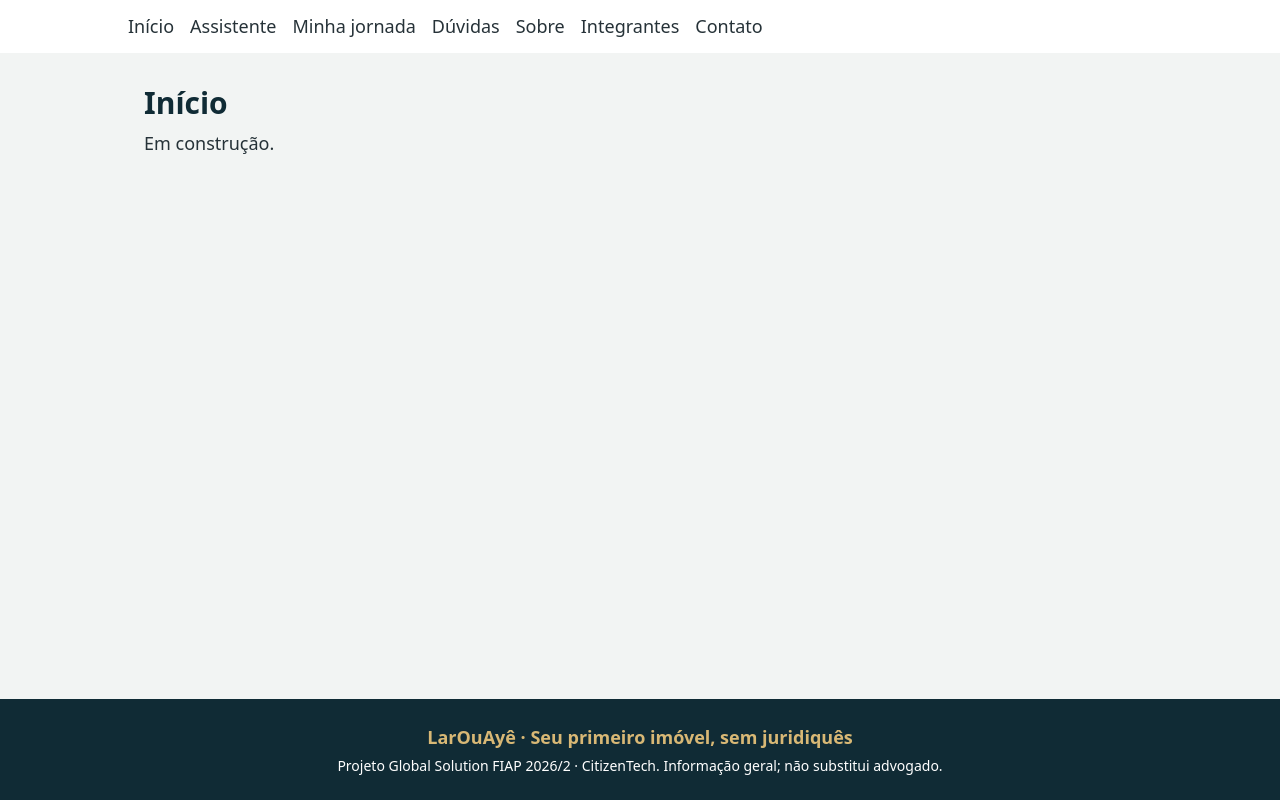
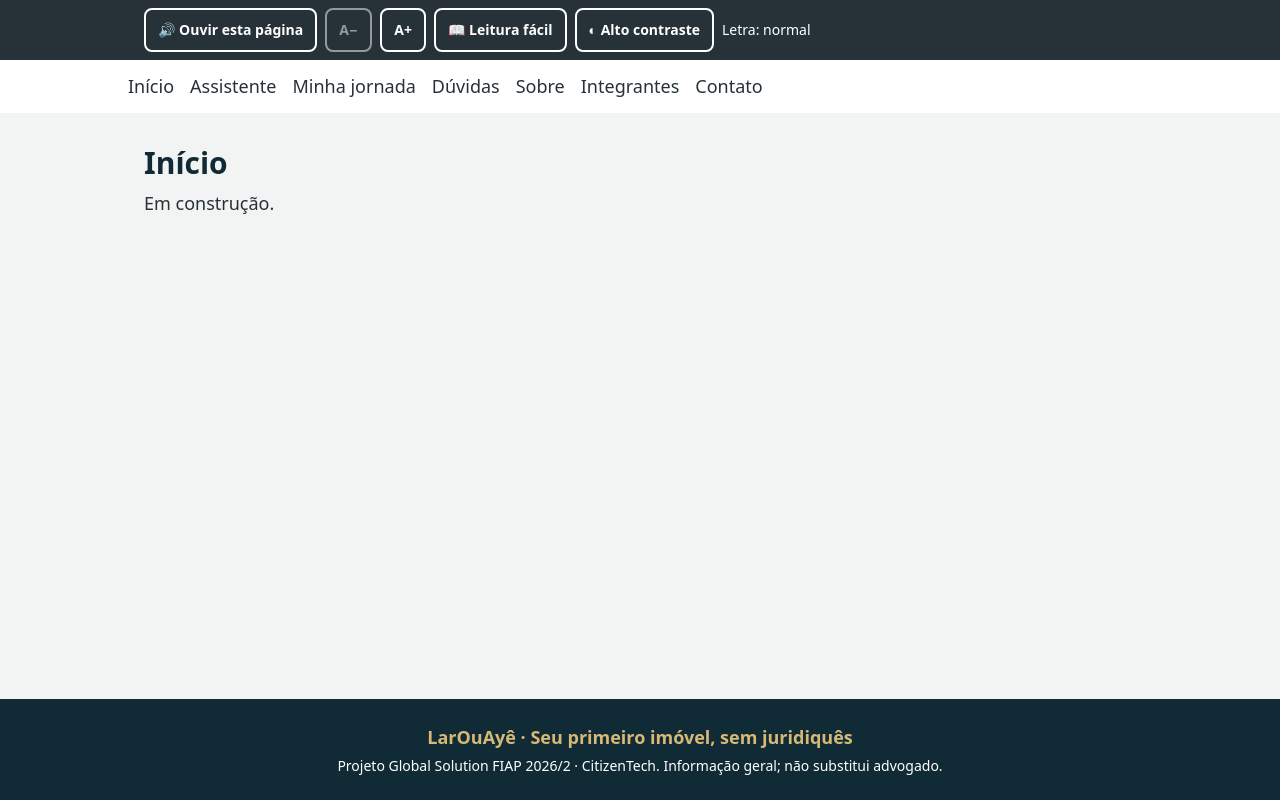
Before and after one commit to Jonatanfeitosa/larouaye-front-java, a React (Vite) app: page / in a window 1280 px wide. Built offline with nearby package versions, Linux system fonts and the light colour scheme; no server answers.

Commit message:
feat(acessibilidade): implementa barra de acessibilidade com voz e ajustes visuais

```diff
--- a/src/components/BarraAcessibilidade.tsx
+++ b/src/components/BarraAcessibilidade.tsx
@@ -1,4 +1,54 @@
-//(Provisória para criação do Components): Jonatan substituir pela barra de acessibilidade real.
+
+import { useAcessibilidade } from '../contexts/AcessibilidadeContext'
+import { useLeituraEmVoz } from '../hooks/useLeituraEmVoz'
+
+// Barra no topo de todas as páginas: tamanho da letra e leitura em voz alta da página.
 export function BarraAcessibilidade() {
-  return null
+  const { fonte, aumentarFonte, diminuirFonte, leituraFacil, altoContraste, alternarLeituraFacil, alternarAltoContraste } =
+    useAcessibilidade()
+  const { suportado, falando, falar, parar } = useLeituraEmVoz()
+
+  function lerPagina() {
+    const texto = document.getElementById('conteudo')?.innerText ?? ''
+    falar(texto)
+  }
+
+  const botao =
+    'min-h-11 rounded-lg border-2 border-white px-3 text-sm font-semibold hover:bg-white/15 disabled:opacity-50'
+
+  return (
+    <div className="bg-grafite text-white">
+      <div
+        role="group"
+        aria-label="Recursos de acessibilidade"
+        className="mx-auto flex max-w-5xl flex-wrap items-center gap-2 px-4 py-2"
+      >
+        {suportado && (
+          <button
+            type="button"
+            className={botao}
+            aria-pressed={falando}
+            onClick={falando ? parar : lerPagina}
+          >
+            {falando ? '⏹ Parar a leitura' : '🔊 Ouvir esta página'}
+          </button>
+        )}
+        <button type="button" className={botao} onClick={diminuirFonte} disabled={fonte === 'normal'}>
+          A−<span className="sr-only"> Diminuir letra</span>
+        </button>
+        <button type="button" className={botao} onClick={aumentarFonte} disabled={fonte === 'maior'}>
+          A+<span className="sr-only"> Aumentar letra</span>
+        </button>
+        <button type="button" className={botao} aria-pressed={leituraFacil} onClick={alternarLeituraFacil}>
+          📖 Leitura fácil
+        </button>
+        <button type="button" className={botao} aria-pressed={altoContraste} onClick={alternarAltoContraste}>
+          ◐ Alto contraste
+        </button>
+        <span className="text-sm" aria-live="polite">
+          Letra: {fonte}
+        </span>
+      </div>
+    </div>
+  )
 }
```
